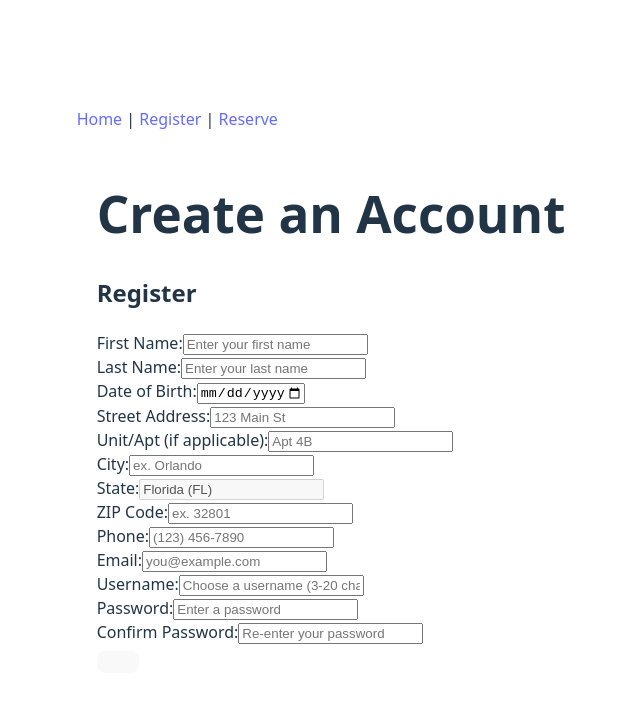
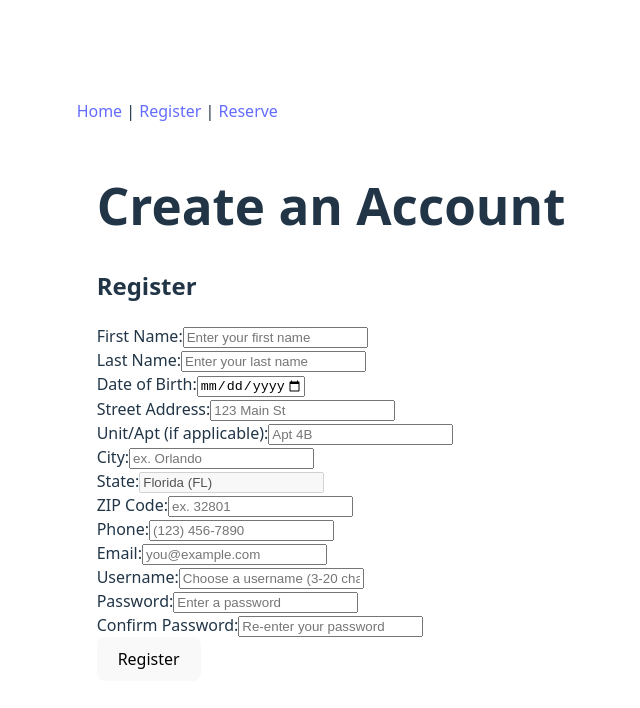
Before and after one commit to ipaccess-valencia-g2/ip-access-orlando, a React (Vite) app in the folder frontend/: page /register in a window 1280 px wide. Shown: the top 708 px of the page, without its empty margins (309-949 px from the left). Built offline with nearby package versions, Linux system fonts and the light colour scheme.

Commit message:
fix button for better UX

```diff
--- a/frontend/src/components/common/Button.jsx
+++ b/frontend/src/components/common/Button.jsx
@@ -1,10 +1,30 @@
 // Button.jsx
 import React from 'react';
 
-export const Button = ({ label, onClick, style }) => {
+export const Button = ({
+  label,
+  onClick,
+  style = {},
+  type = 'button',
+  disabled = false,
+  className = '',
+  children, // support children if label isn't passed
+}) => {
   return (
-        <button onClick={onClick} style={{ padding: '10px 20px', fontSize: '16px', ...style }}>
-            {label}
+    <button
+      type={type}
+      onClick={onClick}
+      disabled={disabled}
+      className={className}
+      style={{
+        padding: '10px 20px',
+        fontSize: '16px',
+        cursor: disabled ? 'not-allowed' : 'pointer',
+        opacity: disabled ? 0.6 : 1,
+        ...style,
+      }}
+    >
+      {children || label}
     </button>
   );
 };
@@ -25,7 +45,7 @@ export const ButtonRadio = ({ label, name, value, checked, onChange }) => {
   );
 };
 
-export const ButtonToggle = ({ isOn, onToggle, style }) => {
+export const ButtonToggle = ({ isOn, onToggle, style = {} }) => {
   return (
     <button
       onClick={onToggle}
@@ -36,6 +56,7 @@ export const ButtonToggle = ({ isOn, onToggle, style }) => {
         color: 'white',
         border: 'none',
         borderRadius: '4px',
+        cursor: 'pointer',
         ...style,
       }}
     >
```
Lines whose indentation alone changed are shown as unchanged.
